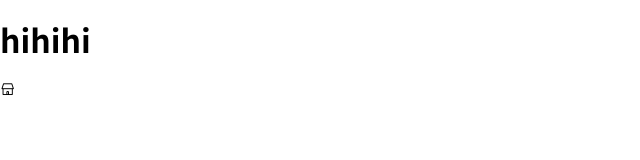
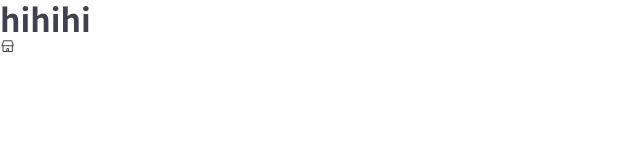
Before and after one commit to MinaAHN/tomorrow-house, a website: page index.html in a window 1280 px wide. Shown: the whole page, without its empty margins (0-640 px from the left). Drawn offline with nearby package versions, Linux system fonts and the light colour scheme; files that its build step writes are made by us from their sources; files whose address does not match are found by name.

Commit message:
💄 Add missing reset declarations

```diff
--- a/styles/base/_reset.scss
+++ b/styles/base/_reset.scss
@@ -1,19 +1,25 @@
+// sass-lint:disable no-vendor-prefixes
+
 * {
   margin: 0;
-  font-family: 'Noto Sans KR', sans-serif;
+  font-family: $font-main;
   box-sizing: border-box;
+  -moz-osx-font-smoothing: grayscale;
+  -webkit-font-smoothing: antialiased;
 }
 
 html {
-  font-family: 'Noto Sans KR', sans-serif;
+  font-family: $font-main;
+  font-size: $font-size-16;
 }
 
 body {
-  font-family: 'Noto Sans KR', sans-serif;
+  font-family: $font-main;
+  color: $primary;
 }
 
 h1 {
-  margin: o;
+  margin: 0;
 }
 
 a {
```
